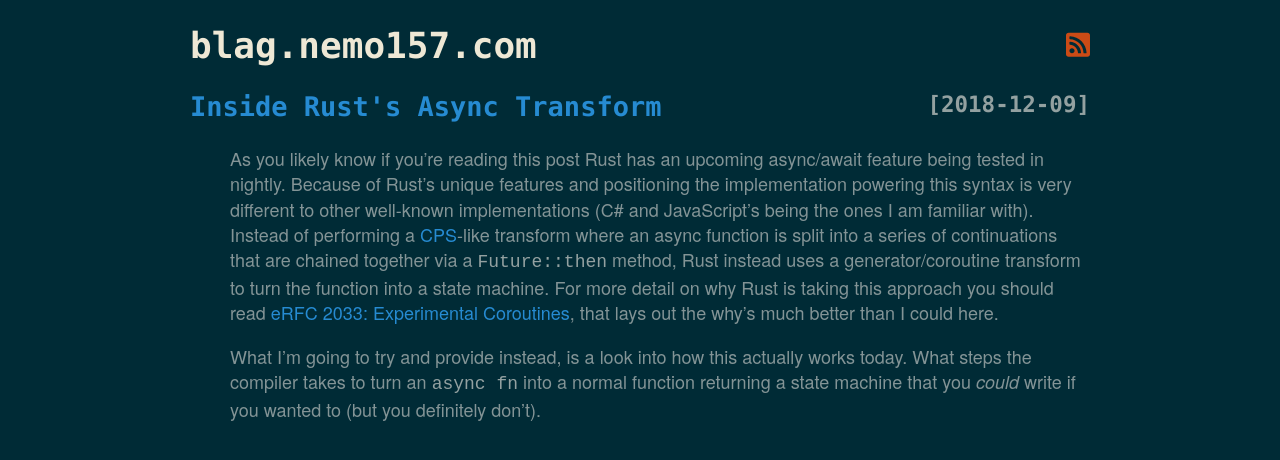
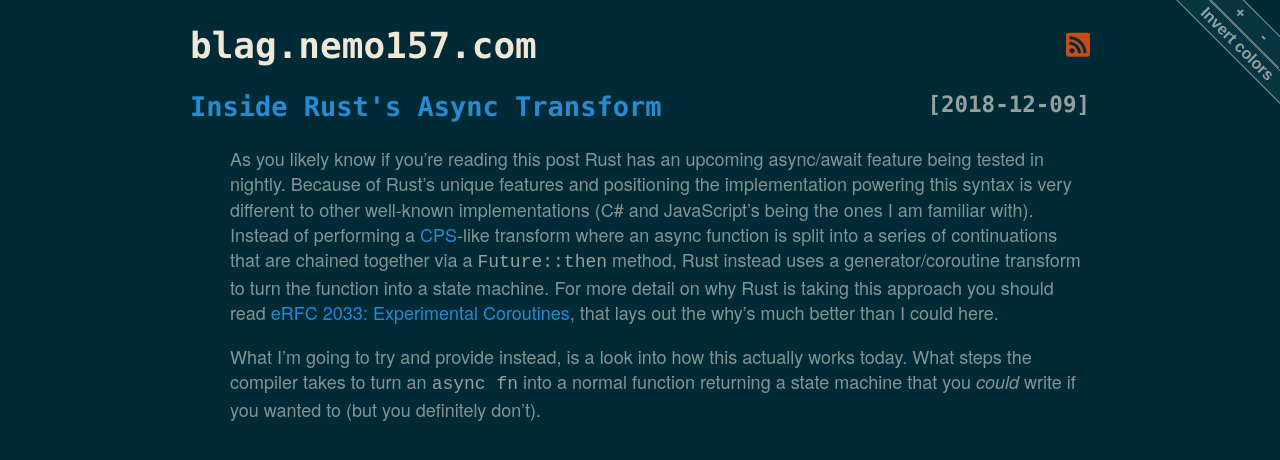
Before and after one commit to Nemo157/blag.nemo157.com, a Jekyll site: the page built from index.md, in a window 1280 px wide. Shown: the top 460 px of the page. Built offline with Jekyll 4.4.1, drawn with Linux system fonts in a browser that asks for light colours.

Commit message:
Fix switcher

```diff
--- a/_includes/switcher.html
+++ b/_includes/switcher.html
@@ -1,2 +1,2 @@
+<span id="switcher" style="display: none"><a id="invert" onclick="onInvertClick()">Invert colors</a><a id="plus" onclick="onPlusClick()">+</a><a id="minus" onclick="onMinusClick()">-</a></span>
 <script type="text/javascript">{% include switcher.js %}</script>
-<span id="switcher" style="display: none"><a id="invert" onclick="onInvertClick()">Invert colors</a><a id="plus" onclick="onPlusClick()">+</a><a id="minus" onclick="onMinusClick()">-</a></span>
```
